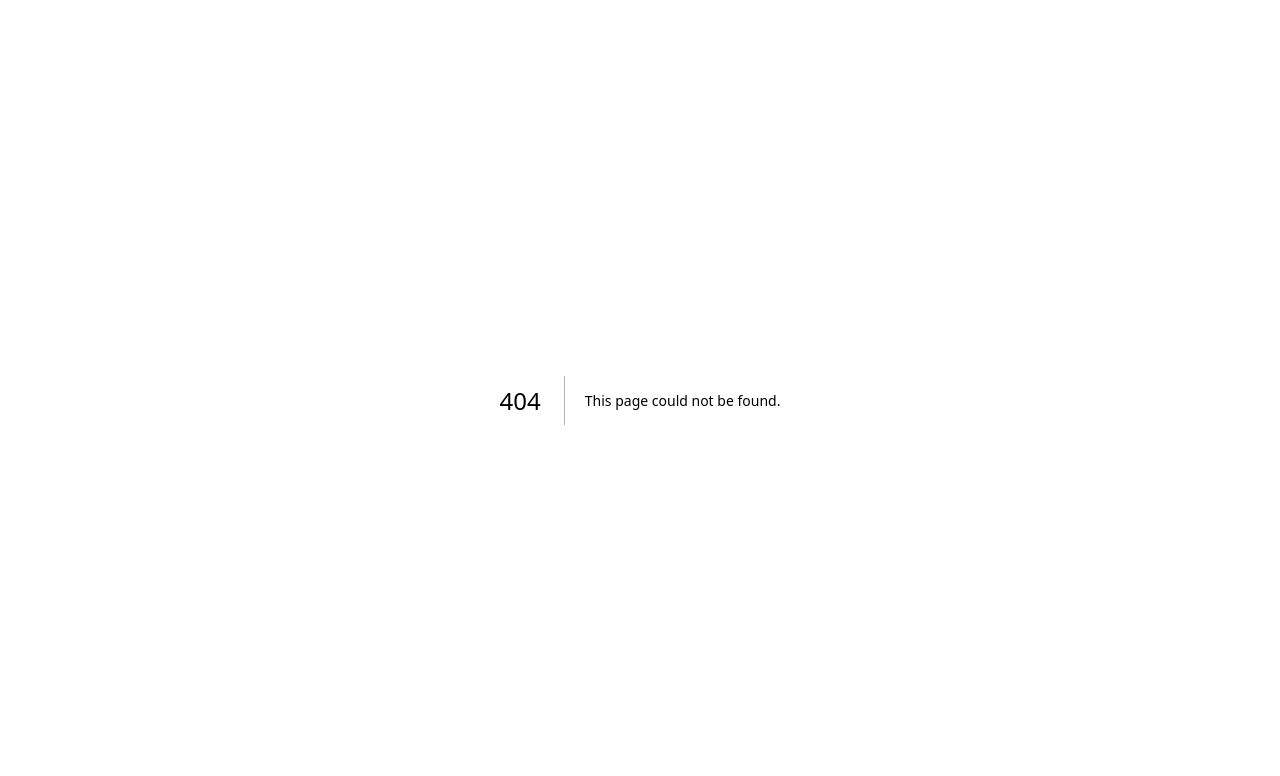
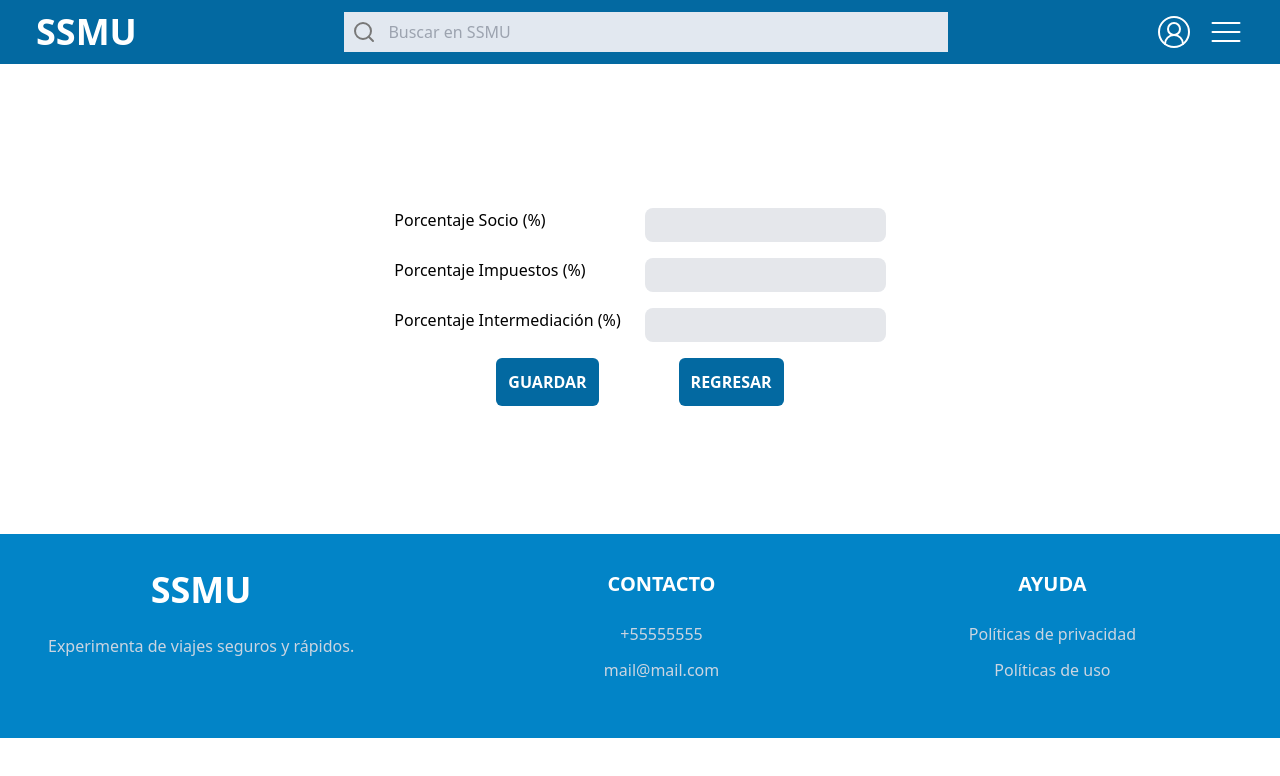
Before and after one commit to CodeF-ctory2023/front, a Next.js app: page /GestionFinanciera/GestionDeCuenta/PoliticasDePago in a window 1280 px wide. Before the commit this address had no page. Shown: the top 776 px of the page. Built offline with nearby package versions, Linux system fonts and the light colour scheme.

Commit message:
rama politicas de pago

```diff
--- /dev/null
+++ b/pages/GestionFinanciera/GestionDeCuenta/PoliticasDePago/index.tsx
@@ -0,0 +1,56 @@
+import { Layout } from '@/components/GestionFinanciera/Layout';
+import { Button } from '@/components/GestionFinanciera/Button';
+
+
+import { useRouter } from 'next/router';
+
+
+
+
+
+const PoliticasDePagoPage = () => {
+    const router = useRouter();
+
+    return (
+<Layout>
+
+<form className="text-base" >
+  <div className="flex flex-col md:flex-row gap-6 my-4">
+    <div className="flex-1">
+      <label htmlFor="Porcentaje Socio" className="text-left">Porcentaje Socio (%)</label>
+    </div>
+    <div className="flex-2">
+      <input type="number" id="Porcentaje Socio" name="Porcentaje Socio" className="w-full p-1 bg-gray-200 border border-transparent rounded-lg text-base" />
+    </div>
+  </div>
+
+  <div className="flex flex-col md:flex-row gap-6 my-4">
+    <div className="flex-1">
+      <label htmlFor="Porcentaje Impuestos" className="text-left">Porcentaje Impuestos (%)</label>
+    </div>
+    <div className="flex-2">
+      <input type="number" id="Porcentaje Impuestos" name="Porcentaje Impuestos" className="w-full p-1 bg-gray-200 border border-transparent rounded-lg text-base" />
+    </div>
+  </div>
+
+  <div className="flex flex-col md:flex-row gap-6 my-4">
+    <div className="flex-1">
+      <label htmlFor="Porcentaje Intermediacion" className="text-left">Porcentaje Intermediación (%)</label>
+    </div>
+    <div className="flex-2">
+      <input type="number" id="Porcentaje Intermediacion" name="Porcentaje Intermediacion" className="w-full p-1 bg-gray-200 border border-transparent rounded-lg text-base" />
+    </div>
+  </div>
+
+  <div className='flex items-center justify-center gap-20'>
+            <Button type='submit' text='GUARDAR' />
+            <Button text='REGRESAR' onClick={() => router.back()} />
+          </div>
+          </form >
+        </Layout>
+
+
+        );
+    };
+
+    export default PoliticasDePagoPage;
--- /dev/null
+++ b/pages/GestionFinanciera/GestionDeCuenta/index.tsx
@@ -0,0 +1,28 @@
+import { Button } from '@/components/GestionFinanciera/Button';
+import { Layout } from '@/components/GestionFinanciera/Layout';
+import { useRouter } from 'next/router';
+
+const GestionDeCuentaPage = () => {
+  const router = useRouter();
+
+  return (
+    <Layout>
+      <div className='flex flex-col items-center justify-center py-0 px-4 gap-10' >
+        <Button
+          text='POLITICAS DE PAGO A LOS SOCIOS'
+          onClick={() => router.push('/GestionFinanciera/GestionDeCuenta/PoliticasDePago')}
+        />
+        <Button
+          text='ESTADO DE CUENTA'
+          onClick={() => router.push('/GestionFinanciera/GestionDeCuenta/EstadoDeCuenta')}
+        />
+        <Button
+          text='REGRESAR'
+          onClick={() => router.push('/GestionFinanciera')}
+        />
+      </div>
+    </Layout>
+  );
+};
+
+export default GestionDeCuentaPage;
```
